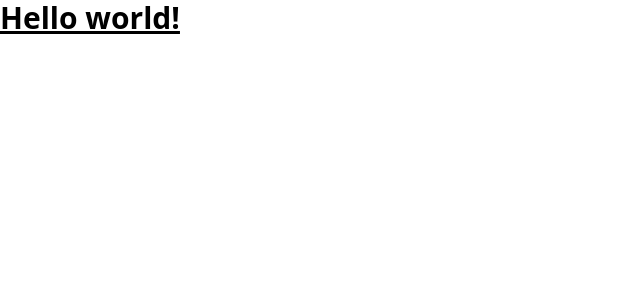
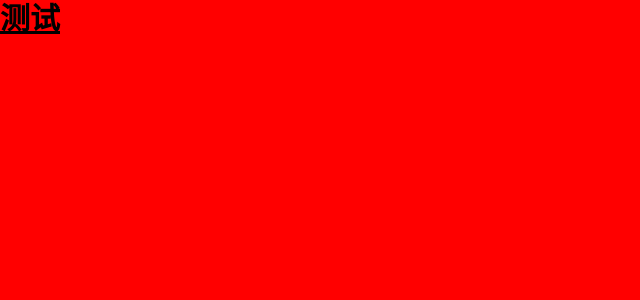
Before and after one commit to J7700/jin-blog, a Vue app: page / in a window 1280 px wide. Shown: the top 300 px of the page, without its empty margins (0-640 px from the left). Built offline with nearby package versions, Linux system fonts and the light colour scheme.

Commit message:
初始化安装sass

```diff
--- a/package.json
+++ b/package.json
@@ -15,6 +15,7 @@
     "@vitejs/plugin-vue": "^5.0.5",
     "autoprefixer": "^10.4.19",
     "postcss": "^8.4.39",
+    "sass": "^1.77.8",
     "tailwindcss": "^3.4.5",
     "vite": "^5.3.1"
   }
--- a/src/App.vue
+++ b/src/App.vue
@@ -3,7 +3,7 @@
 
 <template>
   <h1 class="text-3xl font-bold underline">
-    Hello world!
+    测试
   </h1>
 </template>
 
--- /dev/null
+++ b/src/assets/common/css/base.scss
@@ -0,0 +1,9 @@
+*{
+    margin: 0;
+    padding: 0;
+    box-sizing: border-box;
+}
+
+body{
+    background-color: red;
+}
--- a/src/main.js
+++ b/src/main.js
@@ -1,5 +1,6 @@
 import { createApp } from 'vue'
 import './assets/common/css/tailwind.css'
+import './assets/common/css/base.scss'
 import App from './App.vue'
 
 createApp(App).mount('#app')
```
Also changed, not shown: 1 other file (tests, documents, lock files or other folders).
